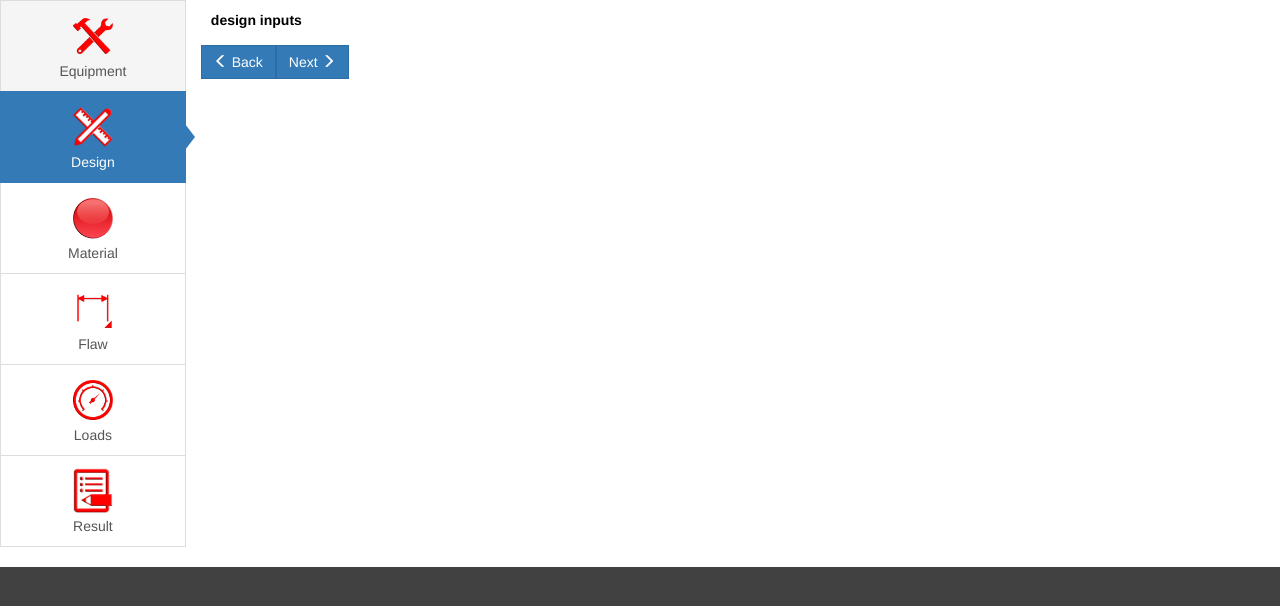
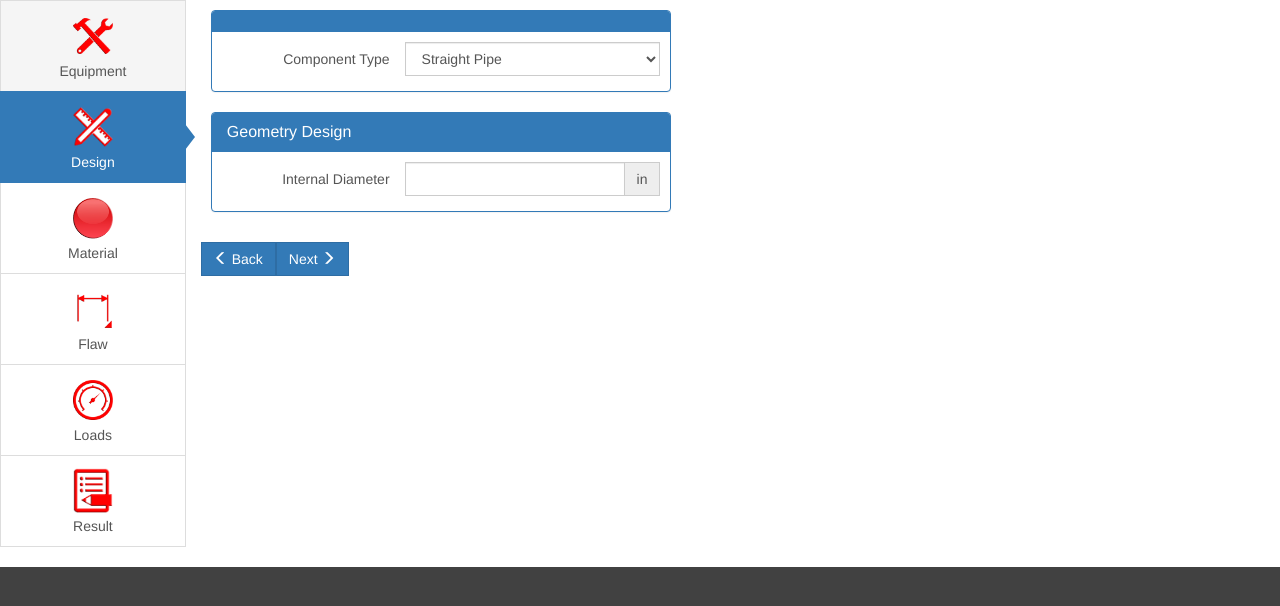
Before and after one commit to nitipan/ffsv3, an Angular app in the folder ffs.web/: page / in a window 1280 px wide. Both pictures are taken after a click on the link "Design". Shown: the top 606 px of the page. Built offline with nearby package versions, Linux system fonts and the light colour scheme.

Commit message:
added unit example, fixed css

```diff
--- a/ffs.web/src/app/common/inputs/ffs-input.component.scss
+++ b/ffs.web/src/app/common/inputs/ffs-input.component.scss
@@ -11,4 +11,8 @@
     text-align: left;
     font-size: 12px;
   }
+  .form-control,
+  .input-group-addon {
+    border-radius: 0px;
+  }
 }
--- a/ffs.web/src/app/modules/brittle-fracture/brittle-fracture.component.html
+++ b/ffs.web/src/app/modules/brittle-fracture/brittle-fracture.component.html
@@ -2,13 +2,6 @@
   <equipment>
 
     <div class="row">
-      <div class="col-md-6">
-        <app-panel>
-          <ffs-text label="Equipment Number" key="equipmentNumber"></ffs-text>
-          <ffs-select label="Equipment Type" key="equipmentType" [options]="[{key:'0' , value: 'Pipe Components'},{key:'1' , value: 'Pressure Vessel'},{key:'2' , value: 'Atmospheric Storage Tank'}]"
-            value="0"></ffs-select>
-        </app-panel>
-      </div>
       <div class="col-md-6">
         <app-panel>
           <ffs-text label="Equipment Number" key="equipmentNumber"></ffs-text>
@@ -37,7 +30,16 @@
 
   </equipment>
   <design>
-    <label>design inputs</label>
+    <div class="row">
+      <div class="col-md-6">
+        <app-panel>
+          <ffs-select label="Component Type" key="componentType" [options]="[{key:'0' , value: 'Straight Pipe'}]" value="0"></ffs-select>
+        </app-panel>
+        <app-panel title="Geometry Design">
+          <ffs-text label="Internal Diameter" key="internalDiameter" unit="in"></ffs-text>
+        </app-panel>
+      </div>
+    </div>
   </design>
   <material>
     <label>material inputs</label>
```
